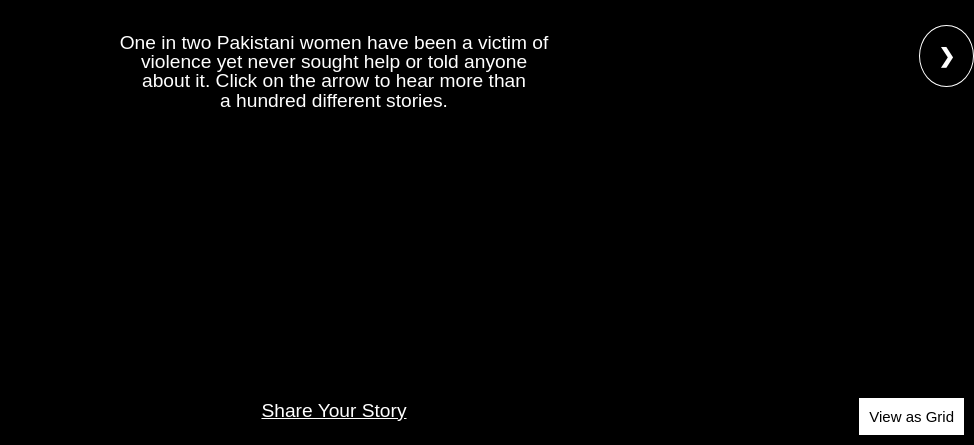
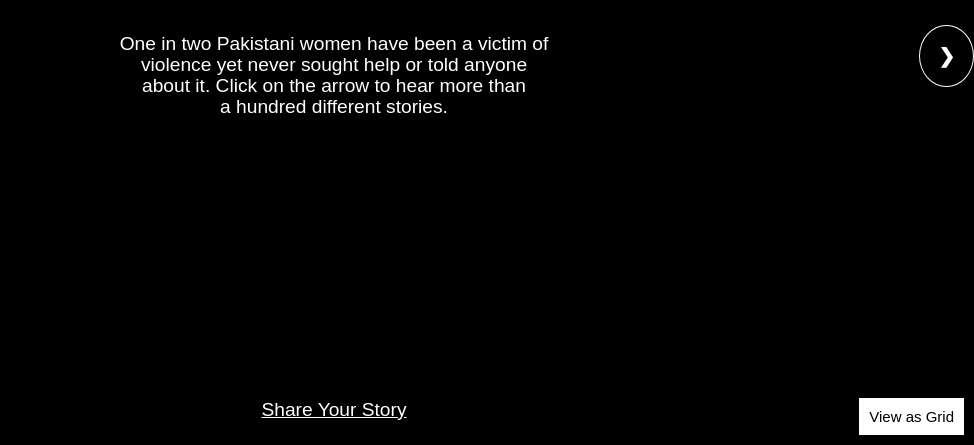
Before and after one commit to rabiahz/ahundredvoices, a plain HTML site: page index.html in a window 1280 px wide. Shown: the part 355-800 px from the top of the page, without its empty margins (306-1280 px from the left). Drawn offline with Linux system fonts and the light colour scheme; a web font is replaced by a local one.

Commit message:
Update style.css

```diff
--- a/style.css
+++ b/style.css
@@ -22,7 +22,7 @@ body {
     font-style: normal;
     text-align: center;
     color: white;
-    line-height: 1;
+    line-height: 1.1;
 
 }
 .titleText {
```
